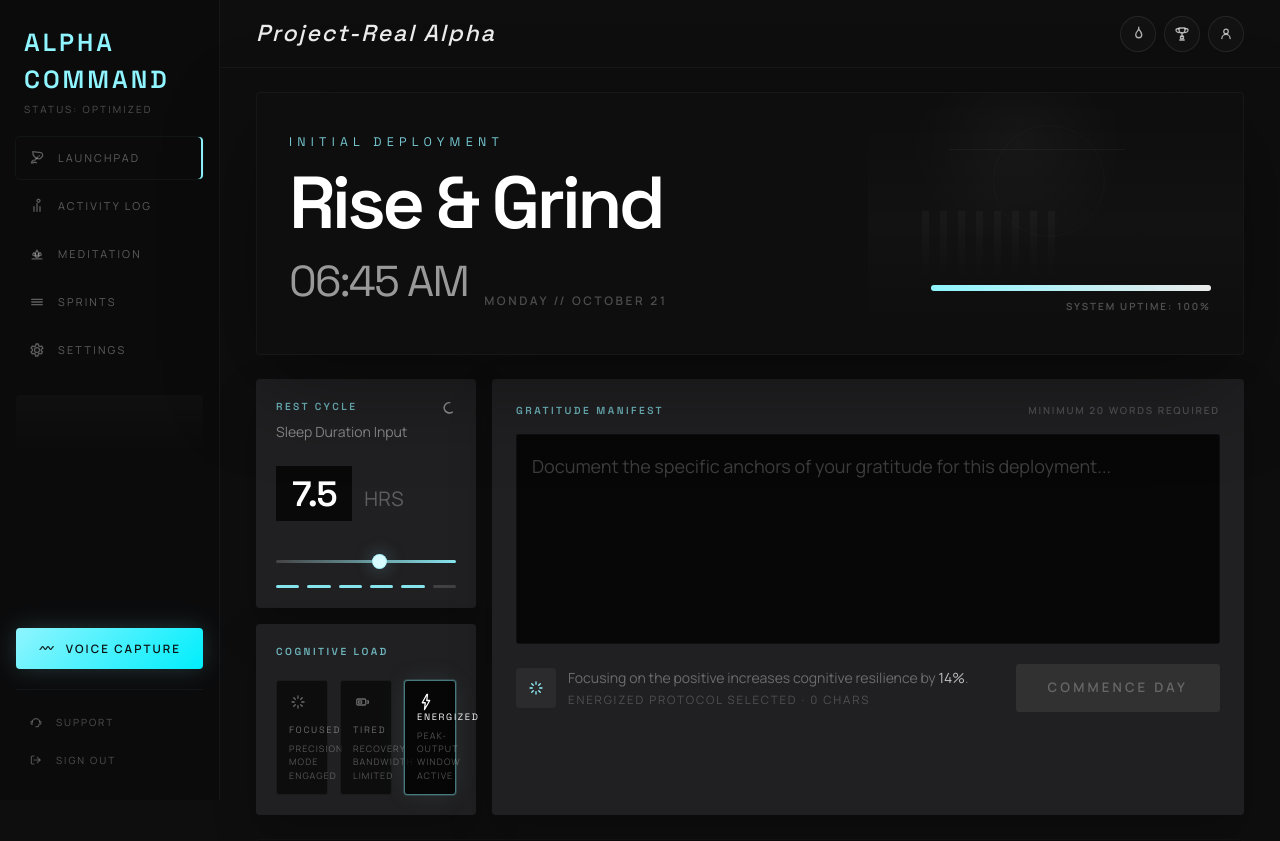
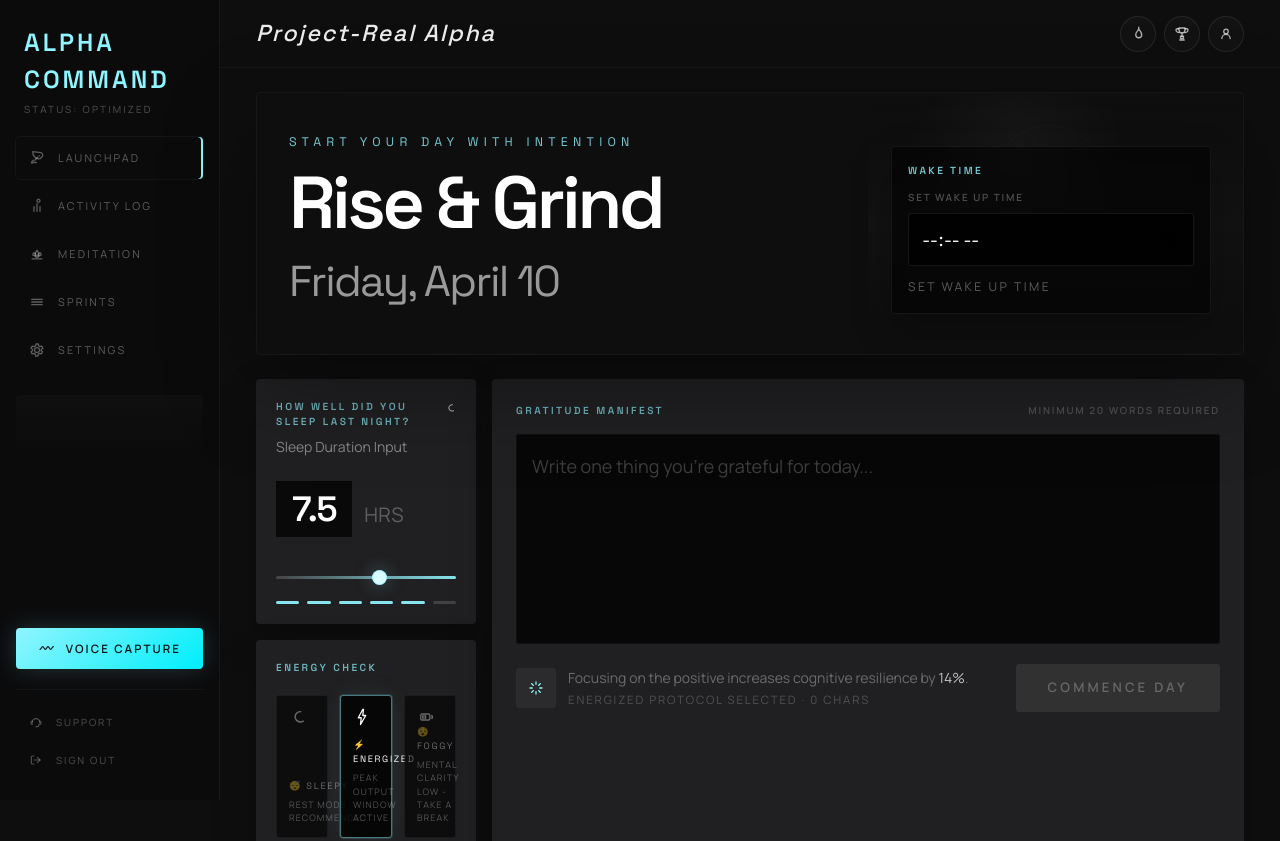
Before and after one commit to jainsparsh5/project-real-alpha, a Next.js app: page / in a window 1280 px wide. Shown: the top 841 px of the page. Built offline with nearby package versions, Linux system fonts and the light colour scheme.

Commit message:
Refactor cognitive states and enhance wake time functionality in LaunchpadDashboard

```diff
--- a/src/components/launchpad-dashboard.tsx
+++ b/src/components/launchpad-dashboard.tsx
@@ -11,22 +11,22 @@ import {
 
 const cognitiveStates = [
   {
-    id: "focused",
-    label: "Focused",
-    icon: SparkIcon,
-    description: "Precision mode engaged",
-  },
-  {
-    id: "tired",
-    label: "Tired",
-    icon: BatteryIcon,
-    description: "Recovery bandwidth limited",
+    id: "sleepy",
+    label: "SLEEPY",
+    icon: MoonIcon,
+    description: "Rest mode recommended",
   },
   {
     id: "energized",
-    label: "Energized",
+    label: "ENERGIZED",
     icon: BoltIcon,
-    description: "Peak-output window active",
+    description: "Peak output window active",
+  },
+  {
+    id: "foggy",
+    label: "FOGGY",
+    icon: BatteryIcon,
+    description: "Mental clarity low - take a break",
   },
 ] as const;
 
@@ -34,16 +34,38 @@ const progressTicks = [0, 1, 2, 3, 4, 5];
 
 export default function LaunchpadDashboard() {
   const [sleepHours, setSleepHours] = useState(7.5);
+  const [wakeTime, setWakeTime] = useState("");
   const [manifest, setManifest] = useState("");
   const [state, setState] =
     useState<(typeof cognitiveStates)[number]["id"]>("energized");
   const [launched, setLaunched] = useState(false);
 
+  const currentDateLabel = useMemo(() => {
+    return new Intl.DateTimeFormat("en-US", {
+      weekday: "long",
+      month: "long",
+      day: "numeric",
+    }).format(new Date());
+  }, []);
+
+  const wakeTimeLabel = useMemo(() => {
+    if (!wakeTime) {
+      return "Set wake up time";
+    }
+
+    const [hours, minutes] = wakeTime.split(":").map(Number);
+    const meridiem = hours >= 12 ? "PM" : "AM";
+    const normalizedHours = hours % 12 === 0 ? 12 : hours % 12;
+    const paddedMinutes = minutes.toString().padStart(2, "0");
+
+    return `${normalizedHours}:${paddedMinutes} ${meridiem}`;
+  }, [wakeTime]);
+
   const manifestLength = manifest.trim().length;
   const minimumReached = manifestLength >= 20;
 
   const resilienceBoost = useMemo(() => {
-    const baseline = state === "energized" ? 14 : state === "focused" ? 10 : 6;
+    const baseline = state === "energized" ? 14 : state === "sleepy" ? 8 : 6;
     return baseline + Math.min(8, Math.floor(manifestLength / 24));
   }, [manifestLength, state]);
 
@@ -51,37 +73,46 @@ export default function LaunchpadDashboard() {
 
   return (
     <div className="flex flex-col gap-6">
-      <section className="relative overflow-hidden rounded-[0.25rem] border border-white/[0.04] bg-[radial-gradient(circle_at_top_left,rgba(143,245,255,0.06),transparent_32%),linear-gradient(180deg,rgba(255,255,255,0.018),rgba(255,255,255,0.008)),#101011] px-5 py-8 shadow-[0_32px_90px_rgba(0,0,0,0.34)] sm:px-8 sm:py-10">
+      <section className="relative overflow-hidden rounded-sm border border-white/4 bg-[radial-gradient(circle_at_top_left,rgba(143,245,255,0.06),transparent_32%),linear-gradient(180deg,rgba(255,255,255,0.018),rgba(255,255,255,0.008)),#101011] px-5 py-8 shadow-[0_32px_90px_rgba(0,0,0,0.34)] sm:px-8 sm:py-10">
         <div className="pointer-events-none absolute inset-y-0 right-0 hidden w-[38%] bg-[radial-gradient(circle_at_40%_20%,rgba(255,255,255,0.03),transparent_35%),linear-gradient(180deg,transparent,rgba(255,255,255,0.02),transparent)] lg:block" />
-        <div className="pointer-events-none absolute right-[14%] top-8 hidden h-28 w-28 rounded-full border border-white/[0.02] lg:block" />
-        <div className="pointer-events-none absolute right-[12%] top-14 hidden h-px w-44 bg-white/[0.04] lg:block" />
-        <div className="pointer-events-none absolute right-[18%] top-[7.4rem] hidden h-20 w-36 bg-[linear-gradient(180deg,rgba(255,255,255,0.03),transparent)] [mask-image:repeating-linear-gradient(90deg,#000_0_7px,transparent_7px_18px)] lg:block" />
+        <div className="pointer-events-none absolute right-[14%] top-8 hidden h-28 w-28 rounded-full border border-white/2 lg:block" />
+        <div className="pointer-events-none absolute right-[12%] top-14 hidden h-px w-44 bg-white/4 lg:block" />
+        <div className="pointer-events-none absolute right-[18%] top-[7.4rem] hidden h-20 w-36 bg-[linear-gradient(180deg,rgba(255,255,255,0.03),transparent)] mask-[repeating-linear-gradient(90deg,#000_0_7px,transparent_7px_18px)] lg:block" />
 
         <div className="relative flex flex-col gap-8 lg:flex-row lg:items-end lg:justify-between">
           <div>
             <p className="font-display text-[0.78rem] uppercase tracking-[0.42em] text-primary/80">
-              Initial Deployment
+              Start your day with intention
             </p>
             <h1 className="mt-4 font-display text-[3rem] font-semibold tracking-[-0.05em] text-white sm:text-[4.6rem] sm:leading-[0.94]">
               Rise &amp; Grind
             </h1>
 
-            <div className="mt-3 flex flex-col gap-2 text-white/58 sm:flex-row sm:items-end sm:gap-4">
+            <div className="mt-3 text-white/58">
               <span className="font-display text-[2rem] tracking-[-0.04em] sm:text-[2.7rem]">
-                06:45 AM
-              </span>
-              <span className="pb-1 text-[0.74rem] font-semibold uppercase tracking-[0.22em] text-white/26">
-                Monday // October 21
+                {currentDateLabel}
               </span>
             </div>
           </div>
 
-          <div className="w-full max-w-[280px] self-start lg:self-end">
-            <div className="h-1.5 w-full overflow-hidden rounded-full bg-white/[0.12]">
-              <div className="h-full w-full bg-[linear-gradient(90deg,var(--primary),rgba(255,255,255,0.9))] shadow-[0_0_16px_rgba(143,245,255,0.42)]" />
-            </div>
-            <div className="mt-2 text-right text-[0.62rem] font-semibold uppercase tracking-[0.2em] text-white/28">
-              System Uptime: 100%
+          <div className="w-full max-w-[320px] self-start lg:self-end">
+            <div className="rounded-sm border border-white/6 bg-black/54 p-4 shadow-[0_16px_40px_rgba(0,0,0,0.24)] backdrop-blur-sm">
+              <p className="font-display text-[0.64rem] font-semibold uppercase tracking-[0.24em] text-primary/80">
+                Wake Time
+              </p>
+              <label className="mt-3 block text-[0.62rem] font-semibold uppercase tracking-[0.18em] text-white/28">
+                Set wake up time
+              </label>
+              <input
+                aria-label="Set wake up time"
+                className="mt-2 w-full rounded-[0.18rem] border border-white/8 bg-black/82 px-3 py-3 font-display text-[1.15rem] tracking-[-0.03em] text-white outline-none transition focus:border-primary/60 focus:shadow-[0_0_0_1px_rgba(143,245,255,0.12)]"
+                type="time"
+                value={wakeTime}
+                onChange={(event) => setWakeTime(event.target.value)}
+              />
+              <p className="mt-3 text-[0.76rem] uppercase tracking-[0.2em] text-white/34">
+                {wakeTime ? `King woke up at ${wakeTimeLabel}` : "Set wake up time"}
+              </p>
             </div>
           </div>
         </div>
@@ -89,11 +120,11 @@ export default function LaunchpadDashboard() {
 
       <section className="grid gap-4 xl:grid-cols-[220px_1fr]">
         <div className="grid gap-4">
-          <article className="rounded-[0.25rem] bg-surface-high p-5 shadow-[0_20px_44px_rgba(0,0,0,0.22)]">
+          <article className="rounded-sm bg-surface-high p-5 shadow-[0_20px_44px_rgba(0,0,0,0.22)]">
             <div className="flex items-start justify-between">
               <div>
                 <p className="font-display text-[0.64rem] font-semibold uppercase tracking-[0.24em] text-primary/70">
-                  Rest Cycle
+                  How well did you sleep last night?
                 </p>
                 <p className="mt-2 text-sm text-white/46">Sleep Duration Input</p>
               </div>
@@ -125,7 +156,7 @@ export default function LaunchpadDashboard() {
                 {progressTicks.map((tick) => (
                   <span
                     key={tick}
-                    className="h-[3px] flex-1 rounded-full bg-white/16"
+                    className="h-0.75 flex-1 rounded-full bg-white/16"
                     style={{
                       background:
                         tick <= Math.round(sleepHours - 4)
@@ -138,9 +169,9 @@ export default function LaunchpadDashboard() {
             </div>
           </article>
 
-          <article className="rounded-[0.25rem] bg-surface-high p-5 shadow-[0_20px_44px_rgba(0,0,0,0.22)]">
+          <article className="rounded-sm bg-surface-high p-5 shadow-[0_20px_44px_rgba(0,0,0,0.22)]">
             <p className="font-display text-[0.64rem] font-semibold uppercase tracking-[0.24em] text-primary/70">
-              Cognitive Load
+              Energy Check
             </p>
 
             <div className="mt-5 grid grid-cols-3 gap-3">
@@ -152,16 +183,17 @@ export default function LaunchpadDashboard() {
                     key={id}
                     type="button"
                     onClick={() => setState(id)}
-                    className={`group flex min-h-[88px] flex-col items-start justify-between rounded-[0.2rem] border px-3 py-3 text-left ${
+                    className={`group flex min-h-22 flex-col items-start justify-between rounded-[0.2rem] border px-3 py-3 text-left ${
                       selected
                         ? "border-primary/48 bg-black/78 text-white shadow-[0_0_0_1px_rgba(143,245,255,0.14),0_0_28px_rgba(143,245,255,0.08)]"
-                        : "border-white/[0.06] bg-black/58 text-white/38 hover:border-white/[0.14] hover:text-white/72"
+                        : "border-white/6 bg-black/58 text-white/38 hover:border-white/14 hover:text-white/72"
                     }`}
                     aria-pressed={selected}
                   >
                     <Icon className="h-4.5 w-4.5" />
                     <div>
                       <div className="font-display text-[0.58rem] uppercase tracking-[0.18em]">
+                        {id === "sleepy" ? "😴 " : id === "energized" ? "⚡ " : "😵 "}
                         {label}
                       </div>
                       <div className="mt-1 text-[0.56rem] uppercase tracking-[0.12em] text-white/30 group-hover:text-white/42">
@@ -176,7 +208,7 @@ export default function LaunchpadDashboard() {
         </div>
 
         <form
-          className="rounded-[0.25rem] bg-surface-high p-5 shadow-[0_20px_44px_rgba(0,0,0,0.22)] sm:p-6"
+          className="rounded-sm bg-surface-high p-5 shadow-[0_20px_44px_rgba(0,0,0,0.22)] sm:p-6"
           onSubmit={(event) => {
             event.preventDefault();
             if (minimumReached) {
@@ -197,8 +229,8 @@ export default function LaunchpadDashboard() {
 
           <div className="mt-4 rounded-[0.15rem] bg-black/78 p-4 shadow-[inset_0_0_0_1px_rgba(255,255,255,0.03)]">
             <textarea
-              className="manifest-scrollbar min-h-[172px] w-full resize-none bg-transparent text-lg leading-8 text-white/92 outline-none placeholder:text-white/22"
-              placeholder="Document the specific anchors of your gratitude for this deployment..."
+              className="manifest-scrollbar min-h-43 w-full resize-none bg-transparent text-lg leading-8 text-white/92 outline-none placeholder:text-white/22"
+              placeholder="Write one thing you're grateful for today..."
               value={manifest}
               onChange={(event) => {
                 setManifest(event.target.value);
@@ -211,7 +243,7 @@ export default function LaunchpadDashboard() {
 
           <div className="mt-5 flex flex-col gap-4 xl:flex-row xl:items-center xl:justify-between">
             <div className="flex items-center gap-3 text-sm text-white/34">
-              <div className="flex h-10 w-10 items-center justify-center rounded-[0.25rem] bg-white/[0.05] text-primary">
+              <div className="flex h-10 w-10 items-center justify-center rounded-sm bg-white/5 text-primary">
                 <SparkIcon className="h-4.5 w-4.5" />
               </div>
               <div>
@@ -228,10 +260,10 @@ export default function LaunchpadDashboard() {
             <button
               type="submit"
               disabled={!minimumReached}
-              className={`inline-flex min-h-[48px] items-center justify-center rounded-[0.2rem] px-8 text-[0.82rem] font-semibold uppercase tracking-[0.24em] ${
+              className={`inline-flex min-h-12 items-center justify-center rounded-[0.2rem] px-8 text-[0.82rem] font-semibold uppercase tracking-[0.24em] ${
                 minimumReached
-                  ? "bg-[linear-gradient(135deg,var(--primary),var(--primary-container))] text-[#0b1112] shadow-[0_0_28px_rgba(143,245,255,0.16)] hover:translate-y-[-1px]"
-                  : "cursor-not-allowed bg-white/[0.08] text-white/26"
+                  ? "bg-[linear-gradient(135deg,var(--primary),var(--primary-container))] text-[#0b1112] shadow-[0_0_28px_rgba(143,245,255,0.16)] hover:-translate-y-px"
+                  : "cursor-not-allowed bg-white/8 text-white/26"
               }`}
             >
               {launched ? "Day Active" : "Commence Day"}
@@ -240,7 +272,7 @@ export default function LaunchpadDashboard() {
         </form>
       </section>
 
-      <section className="grid gap-4 rounded-[0.25rem] border border-white/[0.03] bg-black/22 px-4 py-5 sm:grid-cols-2 xl:grid-cols-4">
+      <section className="grid gap-4 rounded-sm border border-white/3 bg-black/22 px-4 py-5 sm:grid-cols-2 xl:grid-cols-4">
         <div>
           <p className="text-[0.56rem] uppercase tracking-[0.22em] text-white/18">
             Kernel Version
```
